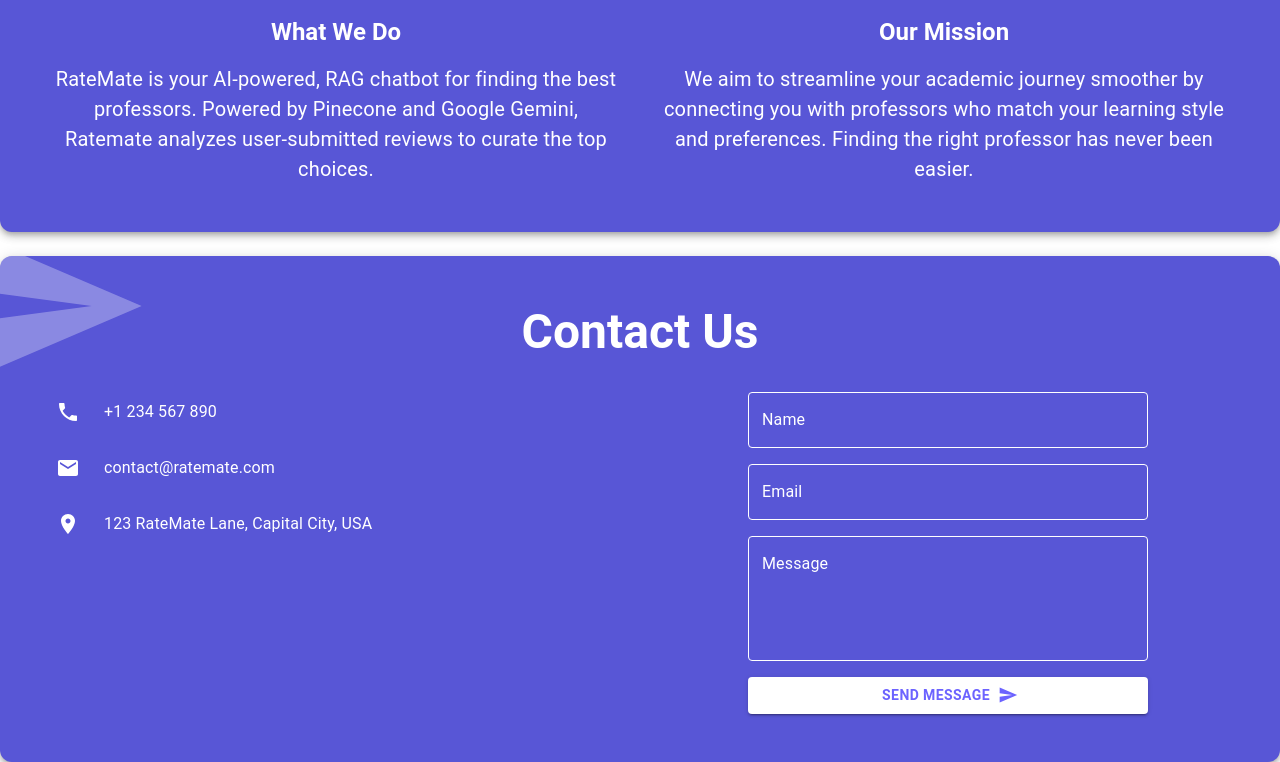
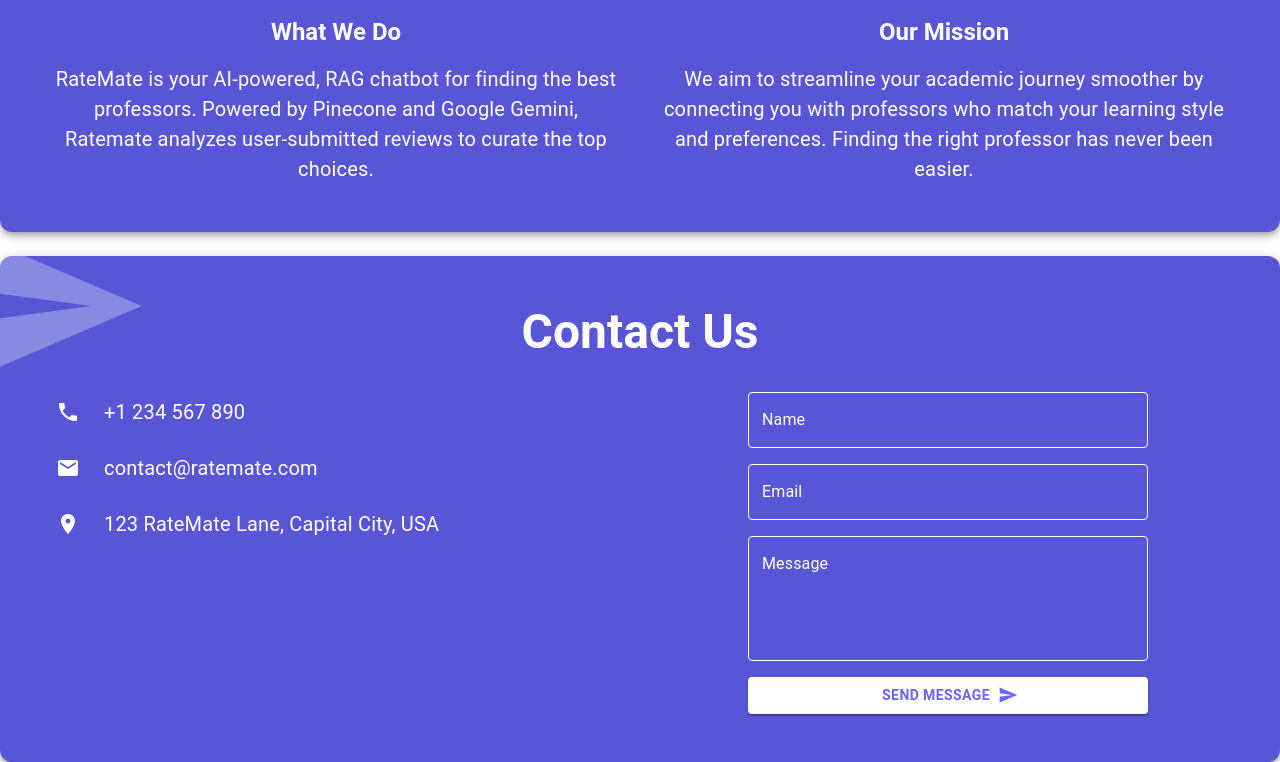
Before and after one commit to boffskbob/rate-mate, a Next.js app: page / in a window 1280 px wide. Shown: the part 1088-1850 px from the top of the page. Built offline with nearby package versions, Linux system fonts and the light colour scheme.

Commit message:
Adjusted font size

```diff
--- a/components/ContactSection.js
+++ b/components/ContactSection.js
@@ -33,7 +33,7 @@
             <IconButton sx={{ color: '#fff', mr: 2 }}>
               <PhoneIcon />
             </IconButton>
-            <Typography variant="body1">
+            <Typography fontSize={20} variant="body1">
               +1 234 567 890
             </Typography>
           </Box>
@@ -41,7 +41,7 @@
             <IconButton sx={{ color: '#fff', mr: 2 }}>
               <EmailIcon />
             </IconButton>
-            <Typography variant="body1">
+            <Typography fontSize={20} variant="body1">
               contact@ratemate.com
             </Typography>
           </Box>
@@ -49,7 +49,7 @@
             <IconButton sx={{ color: '#fff', mr: 2 }}>
               <LocationOnIcon />
             </IconButton>
-            <Typography variant="body1">
+            <Typography fontSize={20} variant="body1">
               123 RateMate Lane, Capital City, USA
             </Typography>
           </Box>
```
